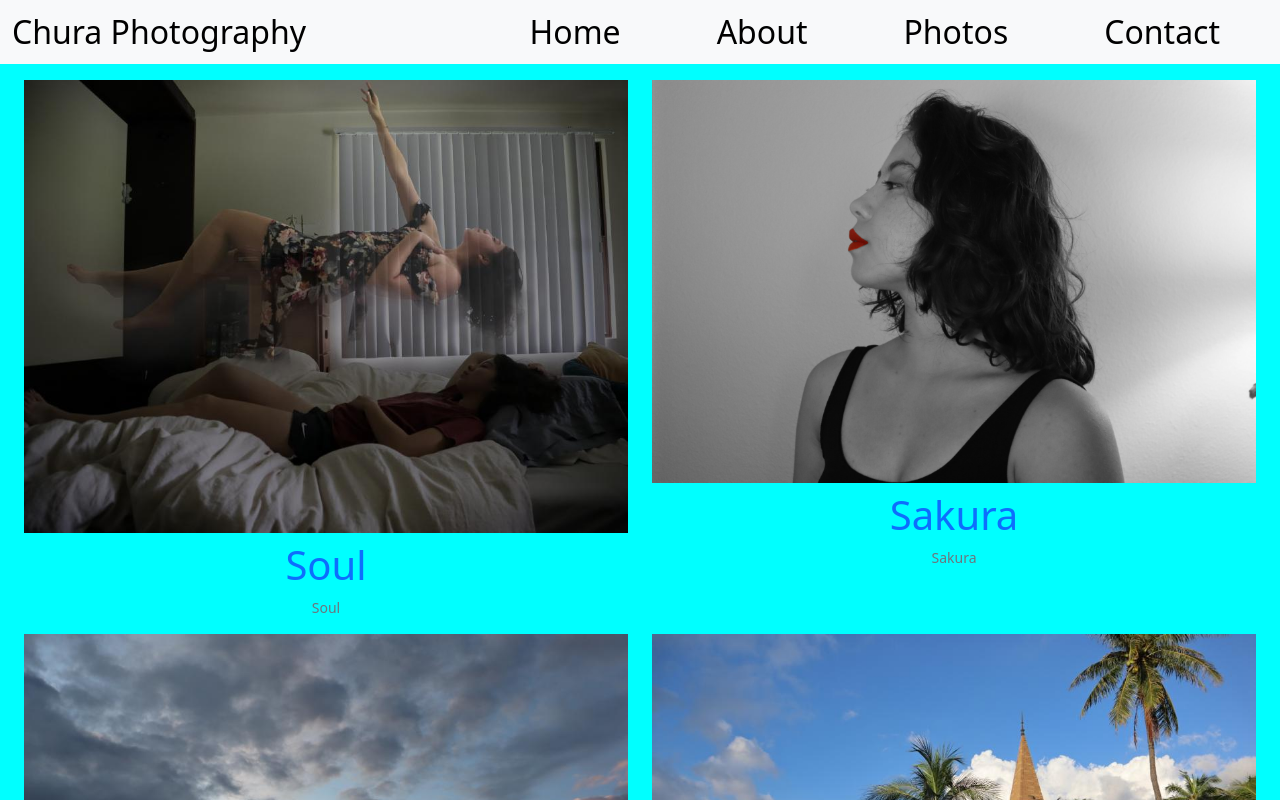
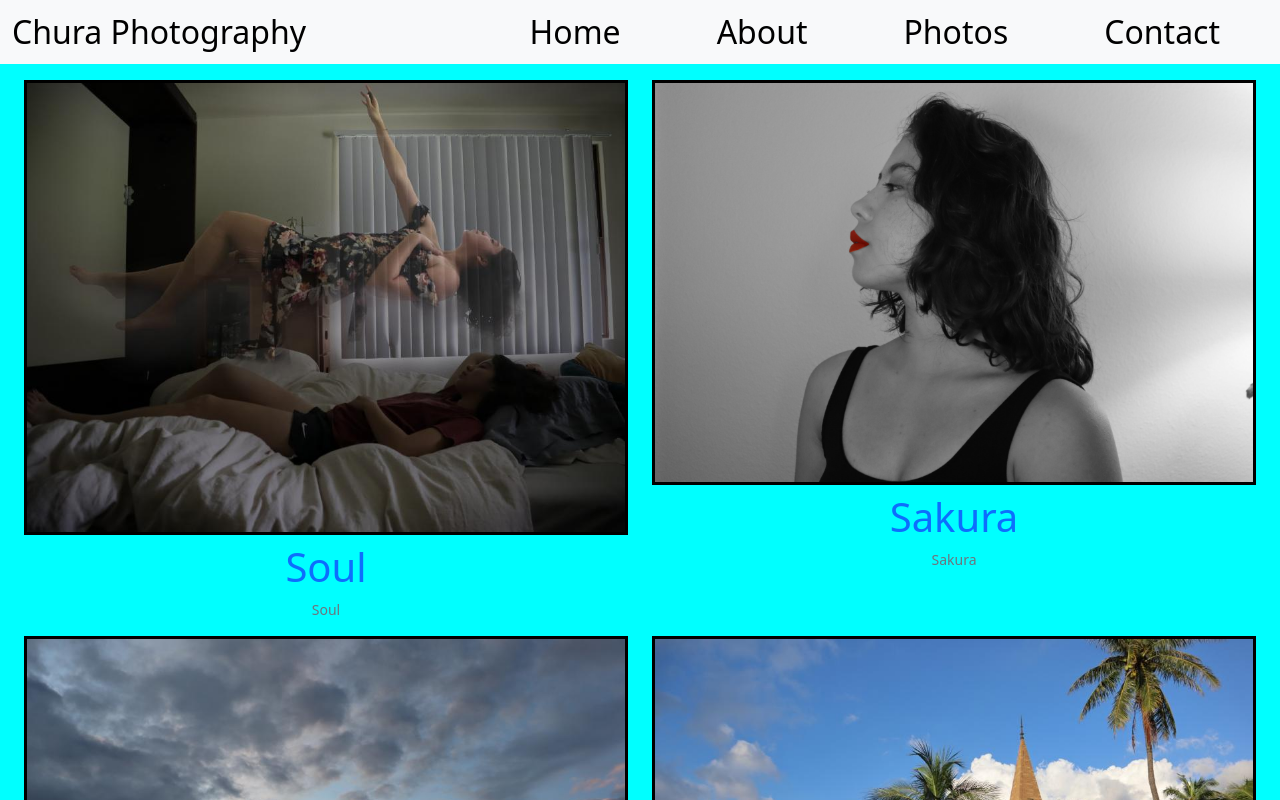
Before and after one commit to Zryer/Chura-Photography, a React (Create React App) app: page /Photos in a window 1280 px wide. Shown: the top 800 px of the page. Built offline with nearby package versions, Linux system fonts and the light colour scheme.

Commit message:
More changes to photos

```diff
--- a/src/Components/PhotosComponent/Photos.css
+++ b/src/Components/PhotosComponent/Photos.css
@@ -7,8 +7,9 @@
 .photos {
     width: 100%;
     height: auto;
+    border: solid #000;
+
 }
-
 
 .photoDiv {
     text-align: center;
--- a/src/Components/PhotosComponent/PhotosList.js
+++ b/src/Components/PhotosComponent/PhotosList.js
@@ -5,7 +5,6 @@ export const PHOTOSLIST = [
         image: require("../../Images/soul.jpg"),
         alt: "Soul",
         width: "photoWidth50",
-        height: "390"
     },
     {
         id: 1,
```
